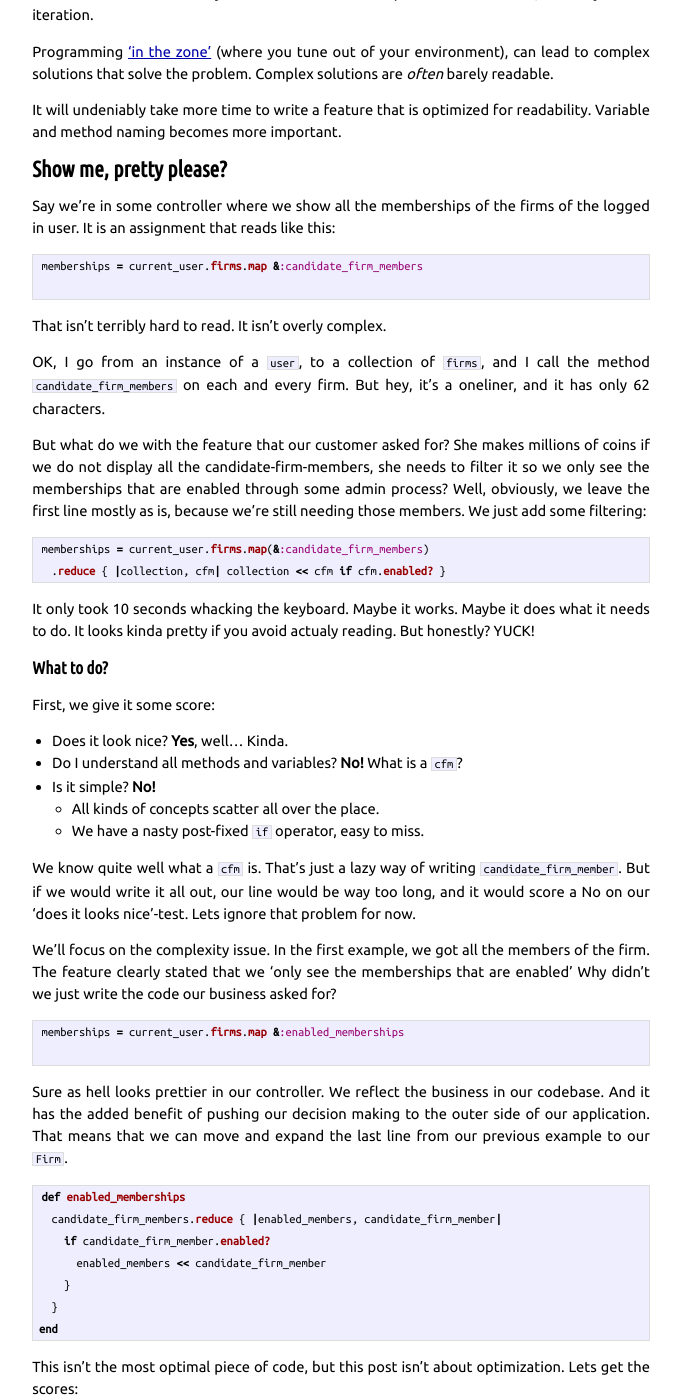
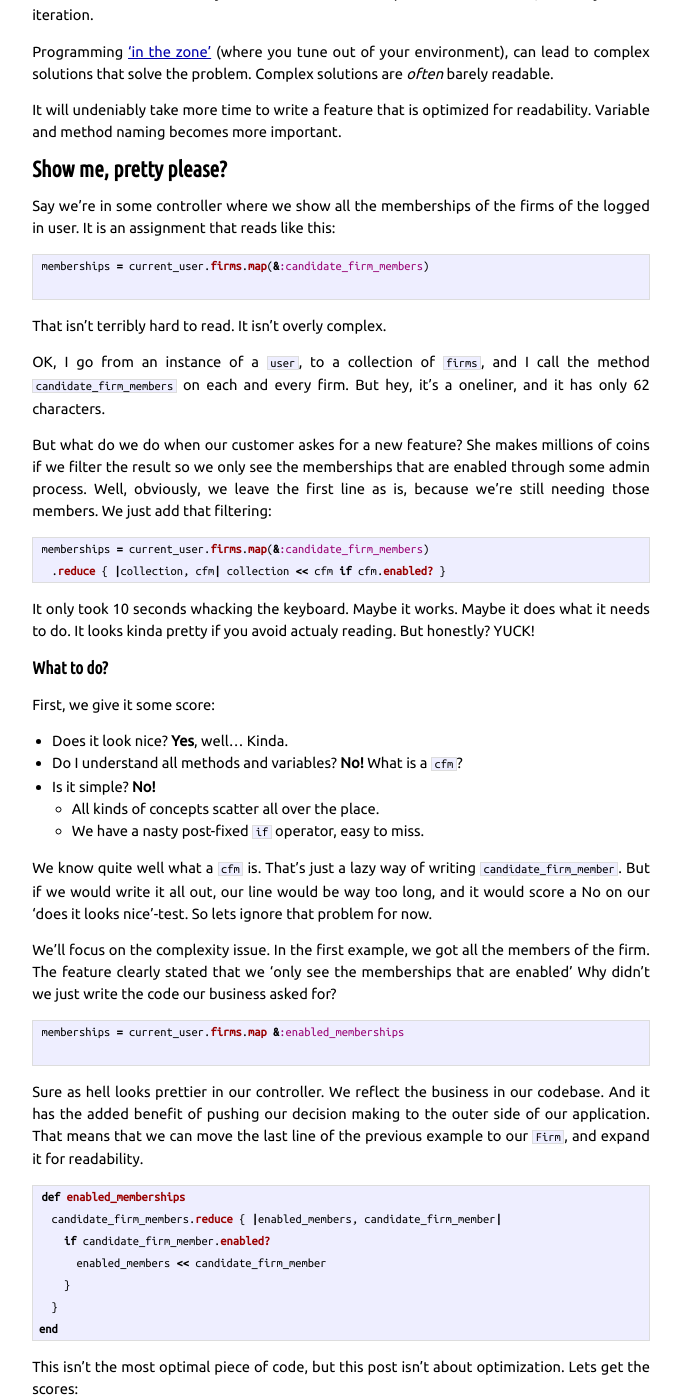
Before and after one commit to arnoFleming/arnoFleming.github.io, a Jekyll site: the page built from _posts/2015-05-24-write-readable-code.md, in a window 1280 px wide and 1400 px high, scrolled down 408 px. Shown: the whole window, without its empty margins (299-980 px from the left). Built offline with Jekyll 4.4.1, drawn with Linux system fonts in a browser that asks for light colours; Markdown is read by kramdown in place of the engine named in the settings.

Commit message:
more rewording

````diff
--- a/_posts/2015-05-24-write-readable-code.md
+++ b/_posts/2015-05-24-write-readable-code.md
@@ -34,7 +34,7 @@ It is an assignment that reads like this:
 
 
 ```ruby
-memberships = current_user.firms.map &:candidate_firm_members
+memberships = current_user.firms.map(&:candidate_firm_members)
 
 ```
 
@@ -44,10 +44,10 @@ OK, I go from an instance of a `user`, to a collection of `firms`, and I call th
 `candidate_firm_members` on each and every firm. But hey, it's a oneliner, and it has only 62
 characters.
 
-But what do we with the feature that our customer asked for? She makes millions of coins if we do
-not display all the candidate-firm-members, she needs to filter it so we only see the memberships
-that are enabled through some admin process?  Well, obviously, we leave the first line mostly as
-is, because we're still needing those members. We just add some filtering:
+But what do we do when our customer askes for a new feature? She makes millions of coins if we
+filter the result so we only see the memberships that are enabled through some admin process. Well,
+obviously, we leave the first line as is, because we're still needing those members. We just add
+that filtering:
 
 ```ruby
 memberships = current_user.firms.map(&:candidate_firm_members)
@@ -68,7 +68,7 @@ First, we give it some score:
 
 We know quite well what a `cfm` is. That's just a lazy way of writing `candidate_firm_member`. But
 if we would write it all out, our line would be way too long, and it would score a No on our 'does
-it looks nice'-test. Lets ignore that problem for now.
+it looks nice'-test. So lets ignore that problem for now.
 
 We'll focus on the complexity issue. In the first example, we got all the members of the firm. The
 feature clearly stated that we 'only see the memberships that are enabled' Why didn't we just write
@@ -81,7 +81,7 @@ memberships = current_user.firms.map &:enabled_memberships
 
 Sure as hell looks prettier in our controller. We reflect the business in our codebase. And it has
 the added benefit of pushing our decision making to the outer side of our application. That means
-that we can move and expand the last line from our previous example to our `Firm`.
+that we can move the last line of the previous example to our `Firm`, and expand it for readability.
 
 ```ruby
 def enabled_memberships
````
